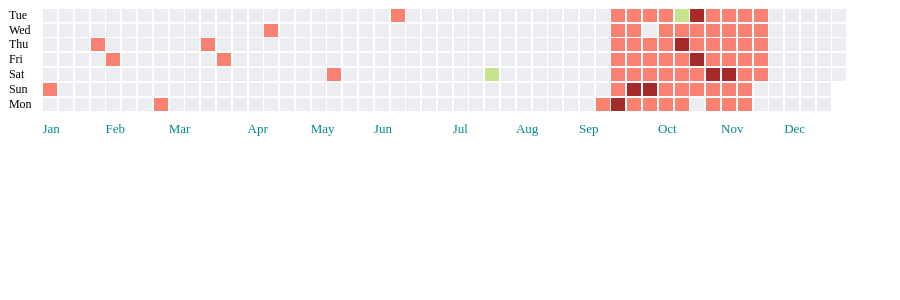
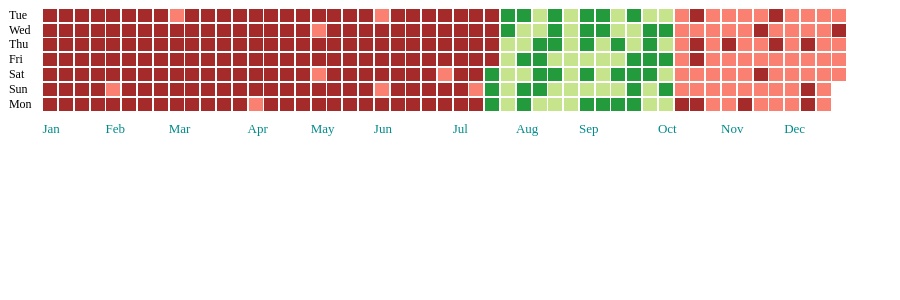
Before and after one commit to Ndifreke/heat-map-graph, a React (Create React App) app: page / in a window 1280 px wide. Shown: the top 300 px of the page, without its empty margins (0-900 px from the left). Built offline with nearby package versions, Linux system fonts and the light colour scheme.

Commit message:
chore(performance): improve the algorithm for calculating the day informartion - add more test for day component

```diff
--- a/src/App.js
+++ b/src/App.js
@@ -10,7 +10,7 @@ class App extends React.Component {
     this.state = {
       transactions: [],
       firstYearDate: new Date(),
-      dailyAmount: {}
+      dailyAmounts: {}
     }
   }
 
@@ -28,16 +28,16 @@ class App extends React.Component {
 
   static getDerivedStateFromProps() {
     const { transactions, firstYearDate } = App.buildGraph()
-    const dailyAmount = dailyTransactionSum(transactions)
-    return { transactions, firstYearDate, dailyAmount };
+    const dailyAmounts = dailyTransactionSum(transactions)
+    return { transactions, firstYearDate, dailyAmounts };
   }
 
   render() {
-    const { transactions, firstYearDate, dailyAmount } = this.state
+    const { transactions, firstYearDate, dailyAmounts } = this.state
     return (
       <div className="graph-container">
         <WeekDaysLabel firstYearDate={firstYearDate} />
-        <WeekComponent transactions={transactions} dailyAmount={dailyAmount} />
+        <WeekComponent transactions={transactions} dailyAmounts={dailyAmounts} />
       </div>
 
     );
--- a/src/components/DayComponent.jsx
+++ b/src/components/DayComponent.jsx
@@ -2,10 +2,10 @@ import React from "react"
 
 export const COLOR_RANGE = {
     neutral: { style: { background: "rgb(235, 237, 240)" } },
-    low: { style: { background: "#A52A2A" } },
-    midLow: { style: { background: "#FA8072" } },
+    low: { style: { background: "rgb(165, 42, 42)" } },
+    midLow: { style: { background: "rgb(250, 128, 114)" } },
     midHigh: { style: { background: "rgb(198, 228, 139)" } },
-    high: { style: { background: "#239a3b" } },
+    high: { style: { background: "rgb(35, 154, 59)" } },
 }
 
 class DayComponent extends React.Component {
@@ -16,25 +16,26 @@ class DayComponent extends React.Component {
      * @param {*} debit sum of debit for this day
      * @param {*} peakTransaction  the highest transaction for the year
      */
-    calculateGraphColor(credit, debit = 0, peakTransaction) {
-        const average = (credit + debit) / 2
+    calculateGraphColor(todaysTransact, peakTransaction) {
+        const average = peakTransaction / 2
         let style = COLOR_RANGE.neutral
-        if (debit < (average / 2)) {
+        if (todaysTransact < (average / 2)) {
             style = COLOR_RANGE.low
-        } else if (debit <= average && debit > (average / 2)) {
+        } else if (todaysTransact <= average && todaysTransact > (average / 2)) {
             style = COLOR_RANGE.midLow
-        } else if (credit >= average && (average / 2) + average >= credit) {
+        } else if (todaysTransact >= average && (average / 2) + average >= todaysTransact) {
             style = COLOR_RANGE.midHigh
-        } else if (credit > average && (average / 2) + average) {
+        } else if (todaysTransact > (average / 2) + average) {
             style = COLOR_RANGE.high
         }
         return style
     }
 
     render() {
-        const { credit, debit, date } = this.props
-        const { style } = this.calculateGraphColor(credit, debit)
-        const title = `${date.toDateString()} $${(credit + debit).toFixed(2)}`
+        const { date, dailyAmounts, peakTransaction } = this.props
+        const todaysTransaction = dailyAmounts[date]
+        const { style } = this.calculateGraphColor(todaysTransaction, peakTransaction)
+        const title = `${new Date(date).toDateString()} $${todaysTransaction.toFixed(2)}`
         return (
             <li title={title}>
                 <span className="day-tile" style={style}></span>
--- a/src/components/WeekComponent.jsx
+++ b/src/components/WeekComponent.jsx
@@ -2,7 +2,7 @@ import React from 'react';
 import DayComponent from './DayComponent'
 import uuidv1 from 'uuid/v1'
 import MonthComponent from './MonthComponent'
-import { filterTransactionByDayOfYear } from '../helper/transactionHelper'
+import { filterTransactionByDayOfYear, peakTransaction } from '../helper/transactionHelper'
 
 const MAX_WEEK_DAYS = 7
 
@@ -44,28 +44,38 @@ class WeekComponent extends React.Component {
         let weekList = []
         let dayList = []
         const monthList = []
-        let { transactions, dailyAmount } = props
+        let { transactions, dailyAmounts } = props
+        const peakTransac = peakTransaction(dailyAmounts)
 
-        let month = this.getMonth(this.firstDate(transactions))
+        let previousMonth = this.getMonth(this.firstDate(transactions))
 
         for (let day = 1; transactions.length > 0; day++) {
             const dayInformation = filterTransactionByDayOfYear(day, transactions)
+            const currentDay = new Date(dayInformation.date)
+            const currentMonth = this.getMonth(currentDay)
             transactions = dayInformation.transactions
             const hasTransaction = dayInformation.date
 
-            dayList.push(<DayComponent {...dayInformation} key={uuidv1()} />)
+            dayList.push(
+                <DayComponent
+                    date={dayInformation.date}
+                    peakTransaction={peakTransac}
+                    dailyAmounts={dailyAmounts}
+                    key={uuidv1()}
+                />
+            )
 
             if (dayList.length === MAX_WEEK_DAYS) {
                 weekList.push(this.addDaysToWeekGraph(dayList))
                 dayList = []
-            } if (hasTransaction && month !== this.getMonth(dayInformation.date)) {
-                monthList.push(<MonthComponent weekTransaction={weekList} monthId={month} key={uuidv1()} />)
-                month = this.getMonth(dayInformation.date)
+            } if (hasTransaction && previousMonth !== currentMonth) {
+                monthList.push(<MonthComponent weekTransaction={weekList} monthId={previousMonth} key={uuidv1()} />)
+                previousMonth = currentMonth
                 weekList = []
             }
         }
         weekList.push(this.addDaysToWeekGraph(dayList))
-        monthList.push(<MonthComponent weekTransaction={weekList} monthId={month} key={uuidv1()} />)
+        monthList.push(<MonthComponent weekTransaction={weekList} monthId={previousMonth} key={uuidv1()} />)
         return monthList
     }
 
--- a/src/helper/transactionHelper.js
+++ b/src/helper/transactionHelper.js
@@ -23,7 +23,7 @@ export const dailyTransactionSum = (transaction) => {
     }, {})
 }
 
-export const highes= (dailyTransactionSum) => {
+export const peakTransaction = (dailyTransactionSum) => {
     let high = 0
     for (const dates in dailyTransactionSum) {
         high = dailyTransactionSum[dates] >= high ? dailyTransactionSum[dates] : high
@@ -41,21 +41,15 @@ export const highes= (dailyTransactionSum) => {
  * @returns {Array} returns a slice transaction Array not matching the day
  */
 export const filterTransactionByDayOfYear = (day, transactions) => {
-    const details = { date: null, credit: 0, debit: 0, offset: 0 }
+    const details = { date: transactions[0].date }
+    let offset = 0
     for (const transaction of transactions) {
         if (moment(new Date(transaction.date)).dayOfYear() === day) {
-            if (transaction.transactionType === "credit") {
-                details.credit += transaction.amount
-            } else {
-                details.debit += transaction.amount
-            }
-            details.offset++
+            offset++
             continue
         }
         break
     }
-    const transactionOffset = transactions.slice(details.offset)
-    details.transactions = transactionOffset
-    details.date = new Date(transactions[0].date)
+    details.transactions = transactions.slice(offset)
     return details;
 }
```
Also changed, not shown: 1 other file (tests, documents, lock files or other folders).
